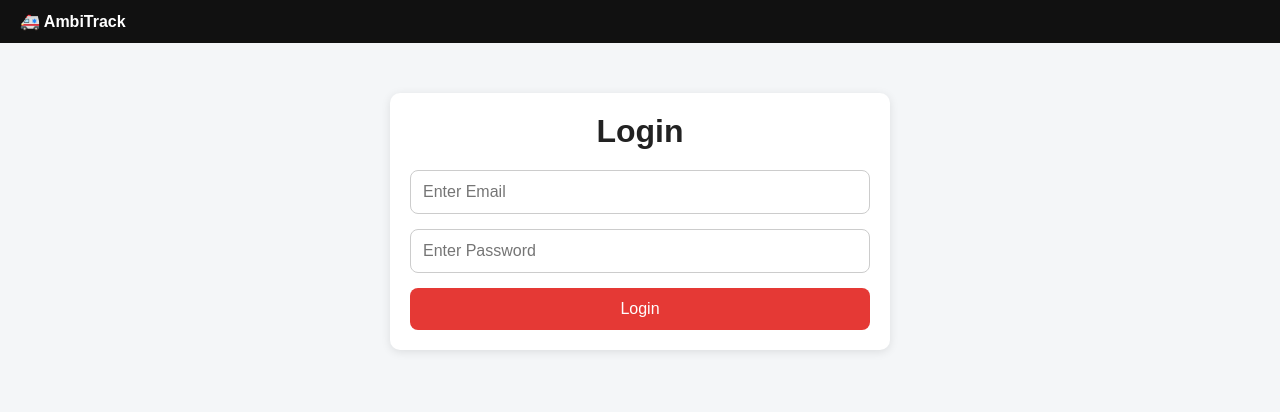
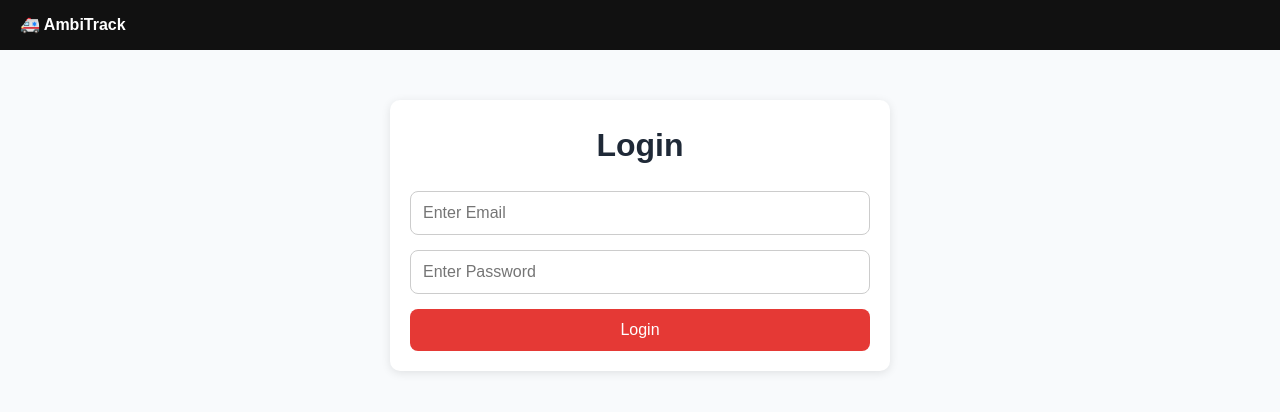
Before and after one commit to tazeendaniya-ux/ambitrack-frontend, a React (Vite) app: page /login in a window 1280 px wide. Shown: the top 412 px of the page. Built offline with nearby package versions, Linux system fonts and the light colour scheme.

Commit message:
UI Day 1: theme system and toast notifications

```diff
--- a/index.html
+++ b/index.html
@@ -2,12 +2,23 @@
 <html lang="en">
   <head>
     <meta charset="UTF-8" />
+
     <link rel="icon" type="image/svg+xml" href="/favicon.svg" />
+
     <meta name="viewport" content="width=device-width, initial-scale=1.0" />
-    <title>ambitrack-frontend</title>
+
+    <!-- Google Font: Inter -->
+    <link
+      href="https://fonts.googleapis.com/css2?family=Inter:wght@300;400;500;600;700&display=swap"
+      rel="stylesheet"
+    />
+
+    <title>🚑 AmbiTrack</title>
   </head>
+
   <body>
     <div id="root"></div>
+
     <script type="module" src="/src/main.jsx"></script>
   </body>
 </html>
--- a/src/App.jsx
+++ b/src/App.jsx
@@ -1,5 +1,6 @@
 import React from "react";
 import { BrowserRouter, Routes, Route } from "react-router-dom";
+import { Toaster } from "react-hot-toast";
 
 // Pages
 import Home from "./pages/Home";
@@ -15,7 +16,20 @@ import Navbar from "./components/Navbar";
 export default function App() {
   return (
     <BrowserRouter>
-      {/* Global Navbar (visible on all pages) */}
+      {/* Toast Notifications */}
+      <Toaster
+        position="top-right"
+        toastOptions={{
+          duration: 3000,
+          style: {
+            borderRadius: "12px",
+            fontFamily: "Inter, sans-serif",
+            padding: "12px 16px",
+          },
+        }}
+      />
+
+      {/* Global Navbar */}
       <Navbar />
 
       <Routes>
--- a/src/main.jsx
+++ b/src/main.jsx
@@ -2,7 +2,12 @@ import React from "react";
 import ReactDOM from "react-dom/client";
 import App from "./App";
 
+// Existing styles
 import "./styles/global.css";
+
+// New Day 1 Design System
+import "./styles/theme.css";
+
 import "./utils/fixLeafletIcons";
 
 import UserProvider from "./context/UserContext";
--- a/src/pages/Login.jsx
+++ b/src/pages/Login.jsx
@@ -1,5 +1,7 @@
 import { useState, useContext } from "react";
 import { useNavigate } from "react-router-dom";
+import toast from "react-hot-toast";
+
 import api from "../services/api";
 import { UserContext } from "../context/UserContext";
 
@@ -30,9 +32,10 @@ export default function Login() {
       localStorage.setItem("user", JSON.stringify(user));
       localStorage.setItem("role", user.role);
 
-      alert("Login Successful!");
+      // Professional notification
+      toast.success("Login Successful!");
 
-      // Redirect using React Router
+      // Redirect based on role
       if (user.role === "patient") {
         navigate("/patient");
       } else if (user.role === "driver") {
@@ -43,13 +46,12 @@ export default function Login() {
 
       setEmail("");
       setPassword("");
-
     } catch (error) {
       console.error(error);
 
-      alert(
+      toast.error(
         error.response?.data?.message ||
-        "Login Failed"
+          "Login Failed"
       );
     }
   };
--- /dev/null
+++ b/src/styles/theme.css
@@ -0,0 +1,129 @@
+:root {
+  /* Brand Colors */
+  --primary: #ef4444;
+  --primary-dark: #dc2626;
+
+  --success: #22c55e;
+  --warning: #f59e0b;
+  --info: #3b82f6;
+
+  /* Dark Theme Colors */
+  --dark: #0f172a;
+  --dark-light: #1e293b;
+
+  /* Light Theme Colors */
+  --background: #f8fafc;
+  --card: #ffffff;
+
+  /* Text Colors */
+  --text: #1f2937;
+  --text-light: #64748b;
+
+  /* UI */
+  --radius: 16px;
+
+  --shadow: 0 10px 25px rgba(0, 0, 0, 0.08);
+
+  --shadow-hover: 0 15px 35px rgba(0, 0, 0, 0.12);
+
+  --transition: all 0.3s ease;
+}
+
+/* Reset */
+* {
+  margin: 0;
+  padding: 0;
+  box-sizing: border-box;
+}
+
+/* Global Styles */
+html {
+  scroll-behavior: smooth;
+}
+
+body {
+  font-family: "Inter", sans-serif;
+  background: var(--background);
+  color: var(--text);
+  min-height: 100vh;
+  line-height: 1.6;
+}
+
+/* Links */
+a {
+  text-decoration: none;
+  color: inherit;
+}
+
+/* Images */
+img {
+  max-width: 100%;
+  display: block;
+}
+
+/* Buttons */
+button {
+  font-family: inherit;
+}
+
+/* Containers */
+.container {
+  width: 90%;
+  max-width: 1200px;
+  margin: auto;
+}
+
+/* Reusable Card */
+.card {
+  background: var(--card);
+  border-radius: var(--radius);
+  padding: 24px;
+  box-shadow: var(--shadow);
+  transition: var(--transition);
+}
+
+.card:hover {
+  transform: translateY(-5px);
+  box-shadow: var(--shadow-hover);
+}
+
+/* Primary Button */
+.primary-btn {
+  background: var(--primary);
+  color: white;
+  border: none;
+  border-radius: 12px;
+  padding: 12px 24px;
+  font-size: 16px;
+  font-weight: 600;
+  cursor: pointer;
+  transition: var(--transition);
+}
+
+.primary-btn:hover {
+  background: var(--primary-dark);
+  transform: translateY(-2px);
+}
+
+/* Secondary Button */
+.secondary-btn {
+  background: white;
+  color: var(--primary);
+  border: 2px solid var(--primary);
+  border-radius: 12px;
+  padding: 12px 24px;
+  font-size: 16px;
+  font-weight: 600;
+  cursor: pointer;
+  transition: var(--transition);
+}
+
+.secondary-btn:hover {
+  background: var(--primary);
+  color: white;
+}
+
+/* Section Spacing */
+.section {
+  padding: 80px 0;
+}
```
